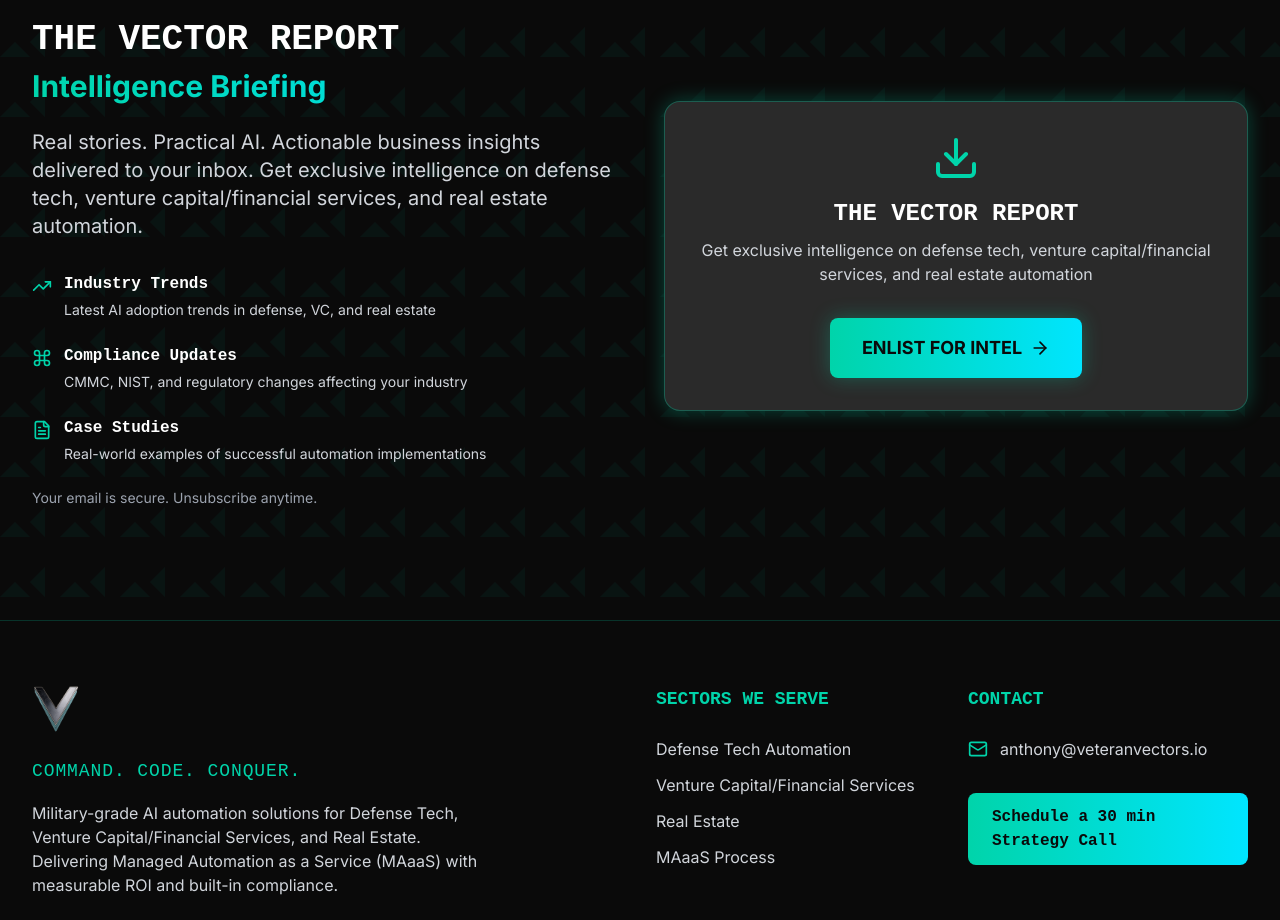
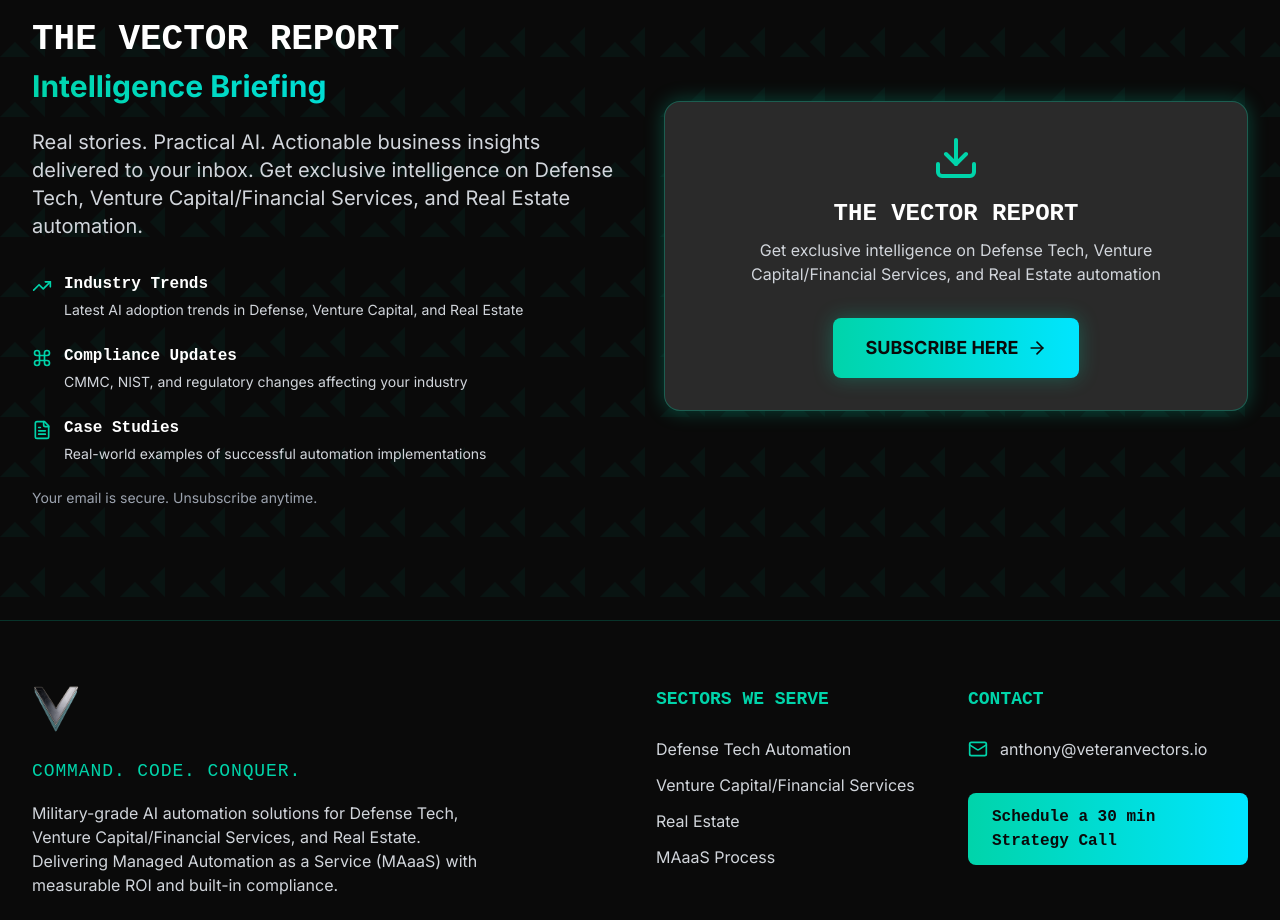
Before and after one commit to axpinto-145352/veteran-vectors-website, a React (Vite) app: page / in a window 1280 px wide. Shown: the part 5680-6600 px from the top of the page. Built offline with nearby package versions, Linux system fonts and the light colour scheme.

Commit message:
Update descriptions to capitalize key terms

```diff
--- a/src/components/EmailCapture.tsx
+++ b/src/components/EmailCapture.tsx
@@ -6,7 +6,7 @@ const EmailCapture = () => {
     {
       icon: TrendingUp,
       title: 'Industry Trends',
-      description: 'Latest AI adoption trends in defense, VC, and real estate'
+      description: 'Latest AI adoption trends in Defense, Venture Capital, and Real Estate'
     },
     {
       icon: Command,
@@ -37,7 +37,7 @@ const EmailCapture = () => {
 
             <p className="text-xl text-gray-300 mb-8">
               Real stories. Practical AI. Actionable business insights delivered to your inbox.
-              Get exclusive intelligence on defense tech, venture capital/financial services, and real estate automation.
+              Get exclusive intelligence on Defense Tech, Venture Capital/Financial Services, and Real Estate automation.
             </p>
 
             <div className="space-y-6 mb-8">
@@ -64,7 +64,7 @@ const EmailCapture = () => {
                 THE VECTOR REPORT
               </h3>
               <p className="text-gray-300">
-                Get exclusive intelligence on defense tech, venture capital/financial services, and real estate automation
+                Get exclusive intelligence on Defense Tech, Venture Capital/Financial Services, and Real Estate automation
               </p>
             </div>
 
@@ -73,7 +73,7 @@ const EmailCapture = () => {
                 href="/newsletter.html"
                 className="bg-gradient-to-r from-vv-teal to-vv-cyan text-vv-dark px-8 py-4 rounded-lg font-bold text-lg transition-all transform hover:scale-105 inline-flex items-center space-x-2 glow-teal hover-glow font-military"
               >
-                <span>ENLIST FOR INTEL</span>
+                <span>SUBSCRIBE HERE</span>
                 <ArrowRight className="h-5 w-5" />
               </a>
             </div>
```
